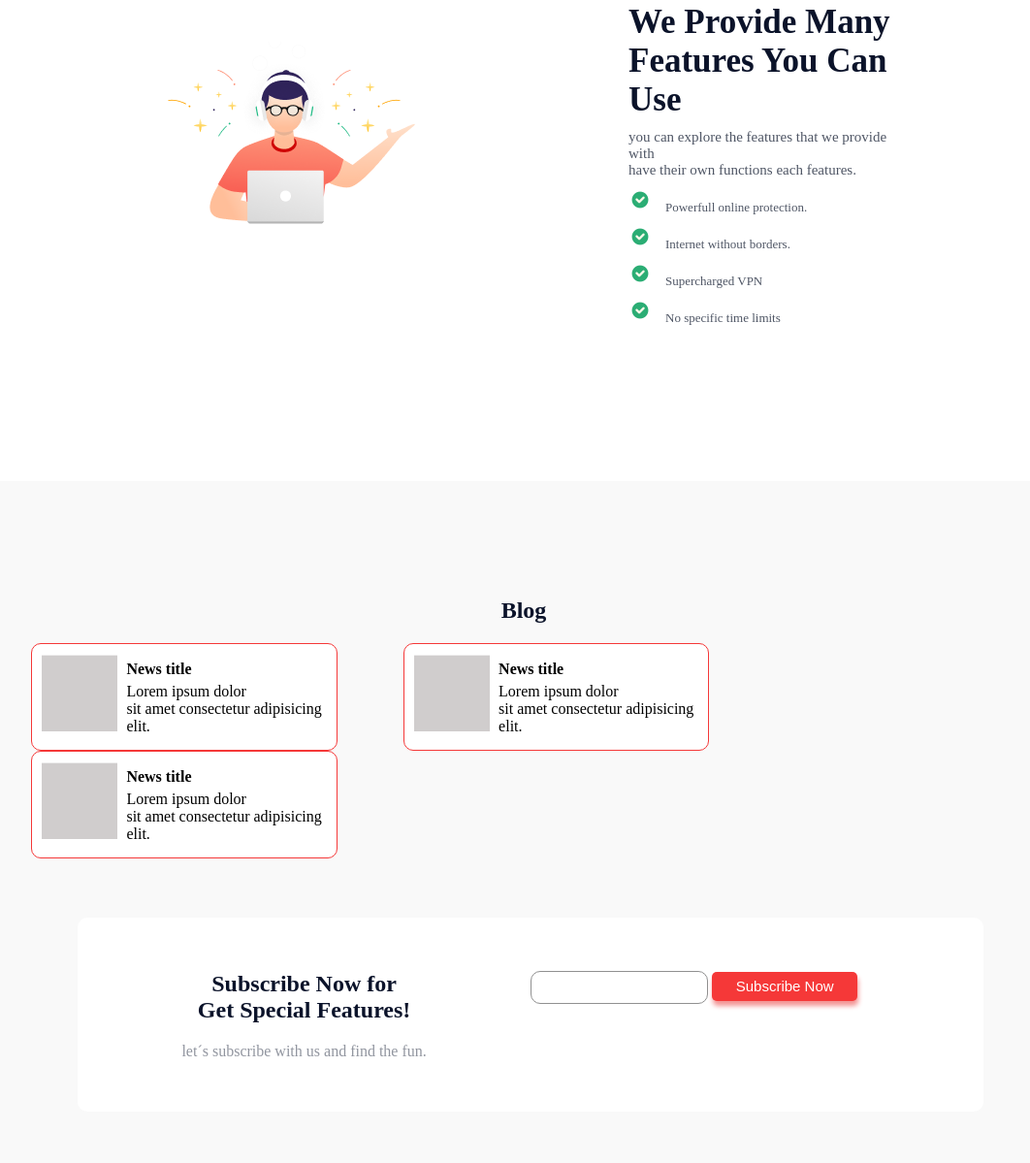
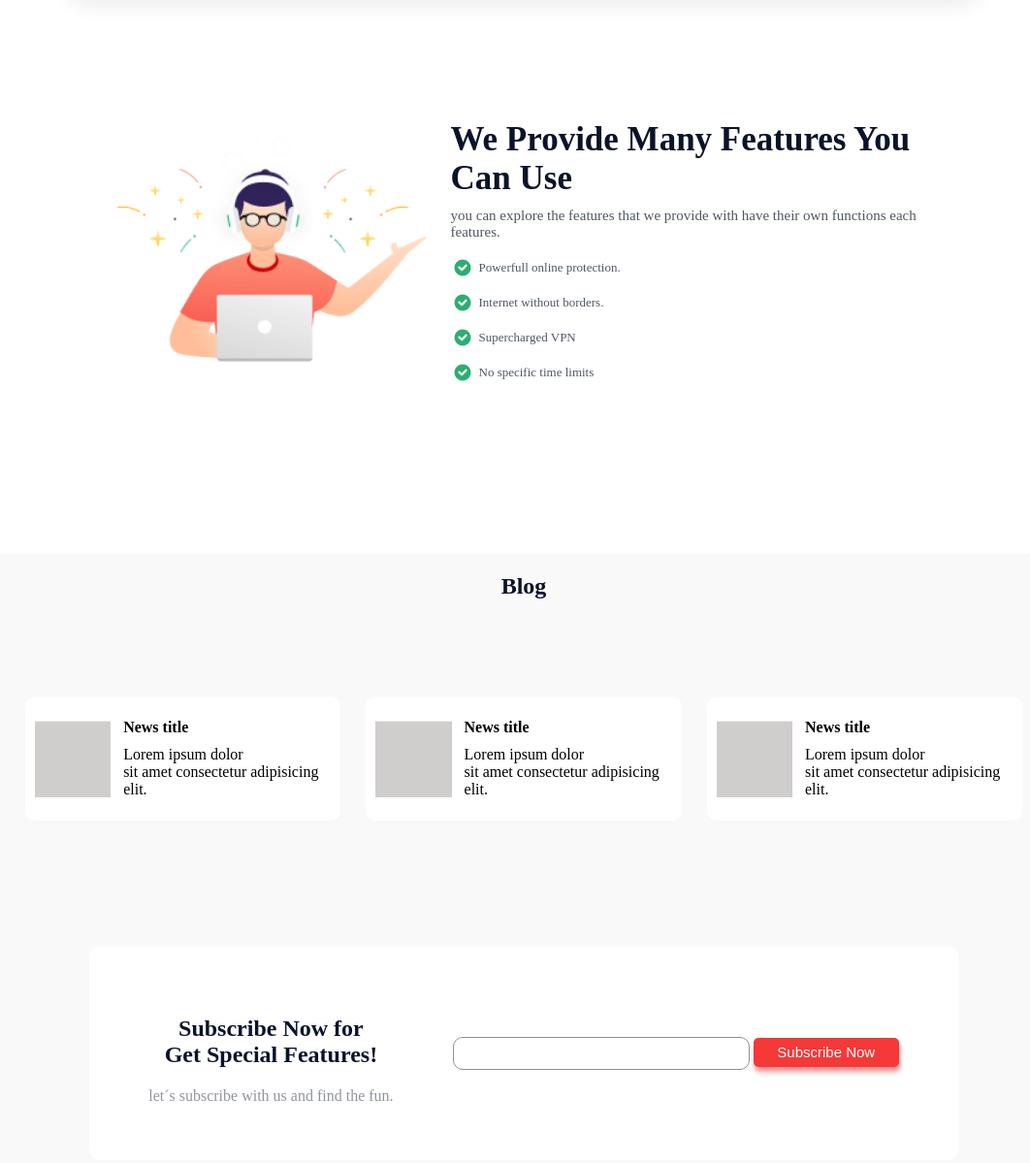
Before and after one commit to PedroTrudes/TrueChange, a plain HTML site: page index.html in a window 1280 px wide. Shown: the part 727-1926 px from the top of the page at 97% size, without its empty margins (100-1162 px from the left). Drawn offline with Linux system fonts and the light colour scheme.

Commit message:
Refactor: adjustment in Css

```diff
--- a/css/_banner.scss
+++ b/css/_banner.scss
@@ -1,8 +1,10 @@
 .banner-principal {
     width: 100%;
-    height: 350px;
+    height: 450px;
     padding: 0;
-    display: table;
+    display: flex;
+    border: 1px solid red;
+
 
     .txtbanner {
         display: table-cell;
--- a/css/_blog.scss
+++ b/css/_blog.scss
@@ -1,34 +1,37 @@
 .blog {
   background-color: #F9F9F9;
-  height: 250px;
-  padding: 100px;
-
+  height: auto;
+  display: flex;
+  flex-direction: column;
+  justify-content: center;
+  padding: auto;
   .container-blog {
     text-align: center;
     margin: 0px;
-
     h2 {
       color: #0B132A;
     }
   }
   .news {
-    // display: inline-block;
-    //background-color: blue;
+    //border: 1px solid yellow;
+    display: flex;
+    justify-content: space-evenly;
+    align-items: center;
+    padding: 80px 100px;
     #bloco {
-      display: inline-block;
-      margin: 0px 32px;
+      background-color: #FFFFFF;
+      display: flex;
+      justify-content: space-around;
+      align-items: center;
+      border-radius: 10px;
       padding: 10px;
-      border: 1px solid #F53838;
-      border-radius: 10px;
-      background-color: #FFFFFF;
-
       img{
           height: 80px;
       }
-
       #info-bloco {
-        display: inline-block;
-
+        display: flex;
+        flex-direction: column;
+        padding: 8px;
         p{
             margin: 5px 5px;
         }
--- a/css/_explore.scss
+++ b/css/_explore.scss
@@ -1,19 +1,24 @@
 .sc-features {
- // background-color: black;
-  margin: 150px;
-
+  margin: 50px 0px;
+  display: flex;
+  align-items: center;
+  justify-content: center;
   .banner-features {
-  //  background-color: rgb(233, 15, 15);
     display: flex;
-
+    width: 70%;
+    margin: 69px 100px;
+    padding: 50px 25px;
+    justify-content: space-around;
+    align-items: center;
     .img-features {
-      margin: 40px 100px;
+      display: flex;
+      align-items: center;
+      img{
+        height: 250px;
+      }
     }
-
     .txt-features {
       color: #0b132a;
-      margin: 0px 100px;
-
       h2 {
         font-size: 35px;
         margin: 0px;
@@ -24,19 +29,15 @@
         color: #4F5665;
       }
       .check {
-        display: block;
-        // flex-direction: column;
         #check-2 {
-            margin : 0px;
-            padding: 0px;
-
-          img {
-            margin-right: 10px;
-          }
+            display: flex;
+            align-items: center;
+            justify-content: flex-start;
           p {
             display: inline-block;
             font-size: 13px;
             color: #4F5665;
+            margin-left: 5px;
           }
         }
       }
--- a/css/_insights.scss
+++ b/css/_insights.scss
@@ -1,5 +1,5 @@
 .information {
-    width: 55%;
+    width: 50%;
     display: flex;
     padding-top: 50px;
     margin: auto;
@@ -7,7 +7,6 @@
     padding-right: 150px;
     box-shadow: 0px 50px 20px #EAEBED;
     border-radius: 20px ;
-
     .info{
         height: 100px;
         width: 25%;
@@ -15,23 +14,16 @@
         display: flex;
         align-items: center;
         padding-left: 80px;
-
         img {
             margin-left: 10px;
             border-radius: 100%;
             background-color: #FFECEC;
-
         }
-
     }
     .txt{
        margin-left: 10px;
-
        p{
           margin: 0px;
        }
     }
-
-
-
 }
--- a/css/_sub.scss
+++ b/css/_sub.scss
@@ -1,24 +1,26 @@
 .subs {
   background-color: #f9f9f9;
-  height: 350px;
+  padding: 50px 0px;
   align-items: center;
+  //border: 1px solid green;
+  display: flex;
+  align-items: center;
+  justify-content: center;
 
   .info-subs {
+    //border: 1px solid red;
     background-color: #ffffff;
     margin: 0px 180px;
-    height: 200px;
-    width: 73%;
-    border: 0px solid black;
+    height: 220px;
+    width: 70%;
     border-radius: 10px;
-    display: table;
+    display: flex;
+    flex-direction: row;
     align-items: center;
-
+    justify-content: space-evenly;
     .info-txt {
-      padding-top: 25px;
-      width: 400px;
-      display: table-cell;
+      //border: 1px solid yellow;
       text-align: center;
-
       h2 {
         color: #0b132a;
         margin-top: 30px;
@@ -27,14 +29,10 @@
         color: #91959f;
       }
     }
-
     .area-txt {
-      width: 400px;
-      display: table-cell;
-     // text-align: center;
-
       input {
         height: 30px;
+        width: 300px;
         border-radius: 10px;
         border: 1px solid #909090;
         background-color: #ffffff;
@@ -50,7 +48,6 @@
         box-shadow: 1px 5px 5px #f39393;
         cursor: pointer;
         transition: 1.2s;
-
         p {
           font-size: 15px;
           margin: 0;
--- a/index.html
+++ b/index.html
@@ -71,9 +71,9 @@
         </div>
 
         <div class="txt-features">
-          <h2>We Provide Many <br />Features You Can Use</h2>
+          <h2>We Provide Many Features You Can Use</h2>
           <p>
-            you can explore the features that we provide with <br />
+            you can explore the features that we provide with
             have their own functions each features.
           </p>
           <div class="check">
@@ -97,7 +97,6 @@
         </div>
       </div>
     </section>
-
     <section class="blog">
       <div class="container-blog">
         <h2>Blog</h2>
@@ -140,24 +139,19 @@
       </div>
     </section>
     <section class="subs">
-
       <div class="info-subs">
-
         <div class="info-txt">
           <h2><Strong>Subscribe Now for <br>
           Get Special Features!</Strong></h2>
           <p>let´s subscribe with us and find the fun.</p>
         </div>
-
         <div class="area-txt">
           <input type="text" />
           <button ><p>Subscribe Now
           </p></button>
         </div>
-
       </div>
     </section>
-
     <footer>
       <div class="rod">
         <h2>TrueChange</h2>
```
Also changed, not shown: css/main.css, css/main.scss (line endings or trailing spaces), 1 other file.
